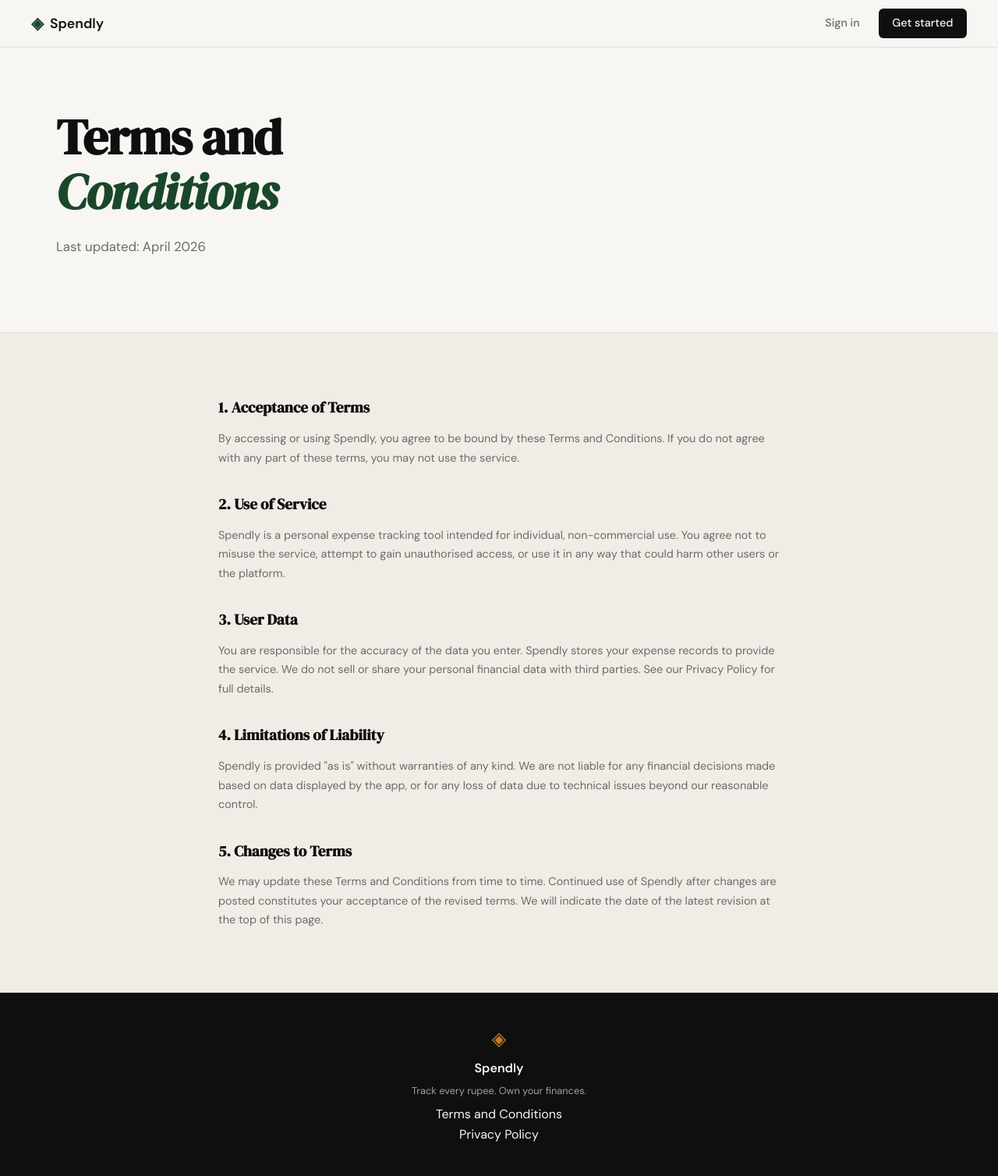
After one commit to Shrirang-Bhagat/spendly, a Flask app: page /terms in a window 1280 px wide. The commit adds this page. Shown: the whole page at 78% size. Run offline with Flask 3, Linux system fonts and the light colour scheme.

Commit message:
landing: add terms and conditions page and route

```diff
--- a/app.py
+++ b/app.py
@@ -10,6 +10,11 @@ app = Flask(__name__)
 @app.route("/")
 def landing():
     return render_template("landing.html")
+
+
+@app.route("/terms")
+def terms():
+    return render_template("terms.html")
 
 
 @app.route("/register")
--- a/templates/base.html
+++ b/templates/base.html
@@ -35,7 +35,7 @@
             <span class="footer-name">Spendly</span>
             <p class="footer-copy">Track every rupee. Own your finances.</p>
             <p class="footer-links">
-                <a href="#">Terms and Conditions</a><br>
+                <a href="/terms">Terms and Conditions</a><br>
                 <a href="#">Privacy Policy</a>
             </p>
         </div>
--- /dev/null
+++ b/templates/terms.html
@@ -0,0 +1,54 @@
+{% extends "base.html" %}
+
+{% block title %}Terms and Conditions — Spendly{% endblock %}
+
+{% block content %}
+
+<section class="hero">
+    <div class="hero-inner">
+        <h1 class="hero-title">Terms and <em>Conditions</em></h1>
+        <p class="hero-subtitle">Last updated: April 2026</p>
+    </div>
+</section>
+
+<section class="features">
+    <div class="features-inner" style="display:block; max-width:720px; margin:0 auto;">
+
+        <h3 class="feature-title">1. Acceptance of Terms</h3>
+        <p class="feature-body">
+            By accessing or using Spendly, you agree to be bound by these Terms and Conditions.
+            If you do not agree with any part of these terms, you may not use the service.
+        </p>
+
+        <h3 class="feature-title" style="margin-top:2rem;">2. Use of Service</h3>
+        <p class="feature-body">
+            Spendly is a personal expense tracking tool intended for individual, non-commercial use.
+            You agree not to misuse the service, attempt to gain unauthorised access, or use it in any
+            way that could harm other users or the platform.
+        </p>
+
+        <h3 class="feature-title" style="margin-top:2rem;">3. User Data</h3>
+        <p class="feature-body">
+            You are responsible for the accuracy of the data you enter. Spendly stores your expense
+            records to provide the service. We do not sell or share your personal financial data with
+            third parties. See our Privacy Policy for full details.
+        </p>
+
+        <h3 class="feature-title" style="margin-top:2rem;">4. Limitations of Liability</h3>
+        <p class="feature-body">
+            Spendly is provided "as is" without warranties of any kind. We are not liable for any
+            financial decisions made based on data displayed by the app, or for any loss of data due
+            to technical issues beyond our reasonable control.
+        </p>
+
+        <h3 class="feature-title" style="margin-top:2rem;">5. Changes to Terms</h3>
+        <p class="feature-body">
+            We may update these Terms and Conditions from time to time. Continued use of Spendly
+            after changes are posted constitutes your acceptance of the revised terms. We will indicate
+            the date of the latest revision at the top of this page.
+        </p>
+
+    </div>
+</section>
+
+{% endblock %}
```
